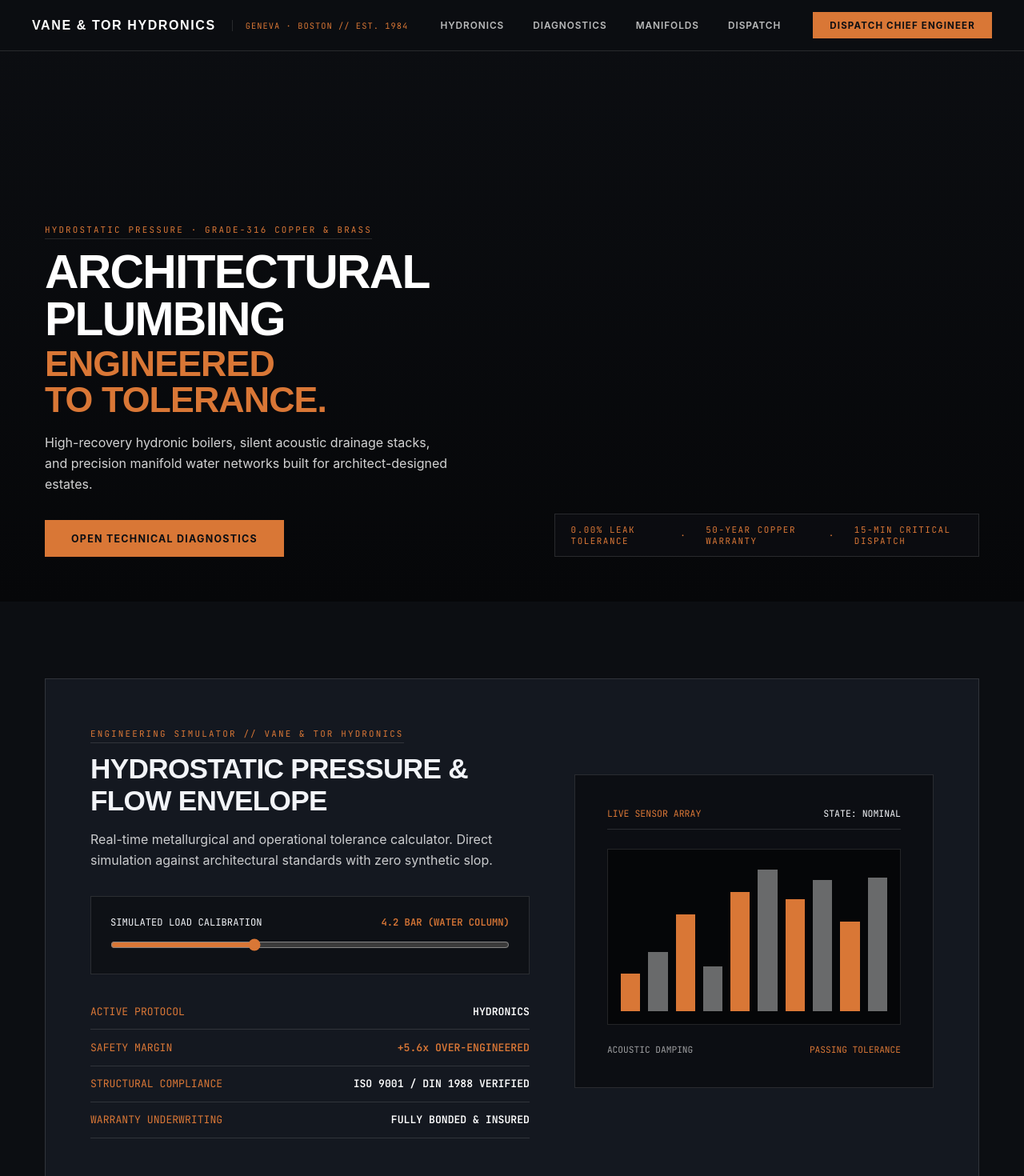
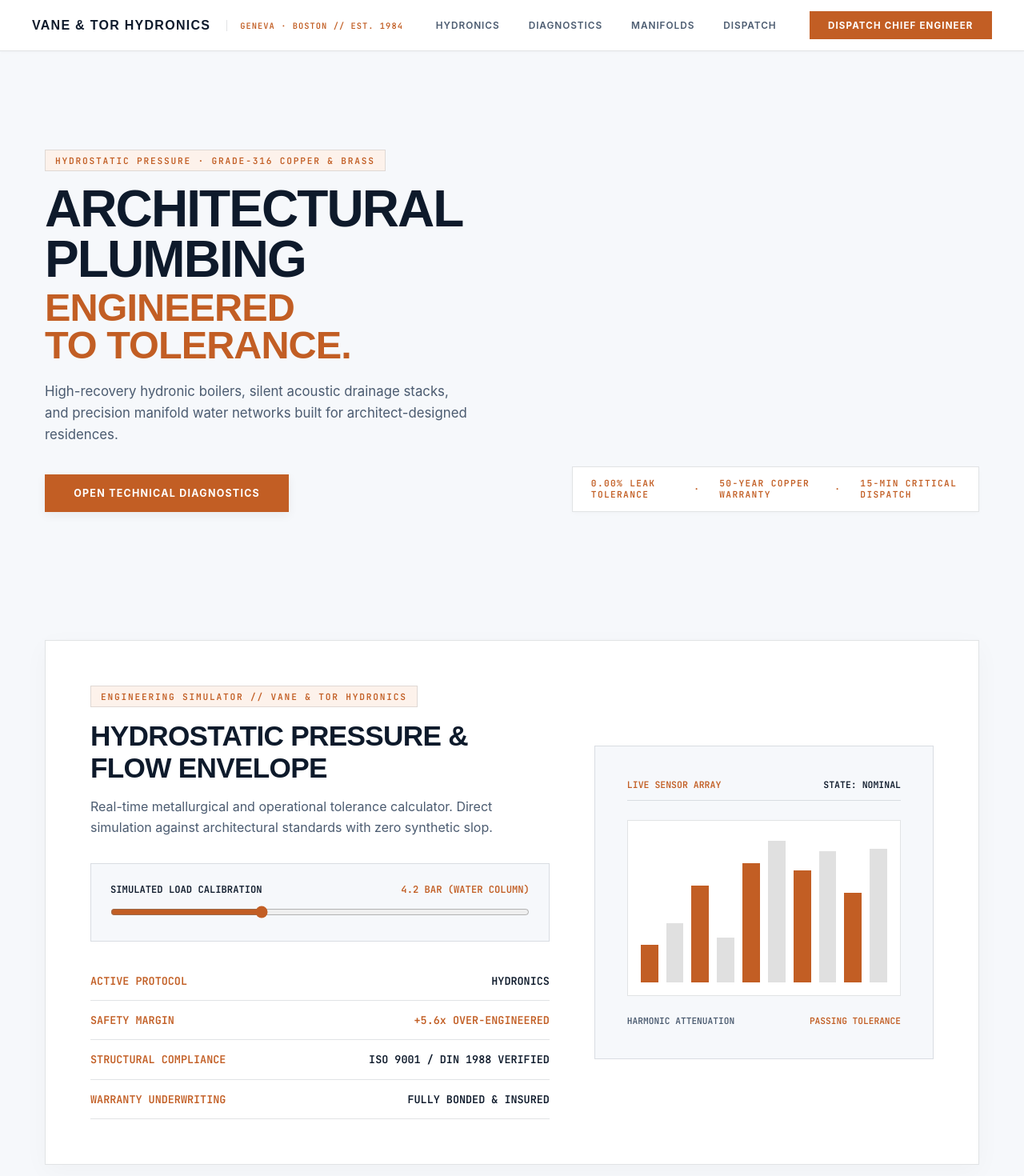
Before and after one commit to clickteig11-byte/vane-hydronics, a React (Vite) app: page / in a window 1280 px wide. Shown: the top 1470 px of the page at 80% size. Built offline with nearby package versions, Linux system fonts and the light colour scheme; a web font is replaced by a local one.

Commit message:
feat: convert Vane & Tor Hydronics to pure daylight sanitary light mode

```diff
--- a/src/App.tsx
+++ b/src/App.tsx
@@ -34,7 +34,7 @@ export default function App() {
               ARCHITECTURAL PLUMBING
               <span className="hero-subline">ENGINEERED TO TOLERANCE.</span>
             </h1>
-            <p className="hero-lead">High-recovery hydronic boilers, silent acoustic drainage stacks, and precision manifold water networks built for architect-designed estates.</p>
+            <p className="hero-lead">High-recovery hydronic boilers, silent acoustic drainage stacks, and precision manifold water networks built for architect-designed residences.</p>
             <a href="#workbench" className="editorial-cta-btn">
               Open Technical Diagnostics
             </a>
@@ -55,15 +55,15 @@ export default function App() {
         <div className="lab-grid">
           <div>
             <span className="hero-small-label">ENGINEERING SIMULATOR // VANE & TOR HYDRONICS</span>
-            <h2 style={{ fontFamily: 'var(--font-display)', fontSize: '2.2rem', textTransform: 'uppercase', marginBottom: '1rem', letterSpacing: '-0.02em' }}>
+            <h2 style={{ fontFamily: 'var(--font-display)', fontSize: '2.2rem', textTransform: 'uppercase', marginBottom: '1rem', letterSpacing: '-0.02em', color: 'var(--ink-primary)' }}>
               HYDROSTATIC PRESSURE & FLOW ENVELOPE
             </h2>
-            <p style={{ color: 'rgba(255,255,255,0.78)', lineHeight: 1.6, marginBottom: '2rem' }}>
+            <p style={{ color: 'var(--ink-muted)', lineHeight: 1.6, marginBottom: '2rem' }}>
               Real-time metallurgical and operational tolerance calculator. Direct simulation against architectural standards with zero synthetic slop.
             </p>
 
-            <div style={{ marginBottom: '1.5rem', background: 'rgba(0,0,0,0.3)', padding: '1.5rem', border: '1px solid var(--border-soft)' }}>
-              <label style={{ display: 'flex', justifyContent: 'space-between', fontFamily: 'var(--font-mono)', fontSize: '0.76rem', marginBottom: '0.75rem' }}>
+            <div style={{ marginBottom: '1.5rem', background: 'var(--bg-color)', padding: '1.5rem', border: '1px solid var(--border-soft)' }}>
+              <label style={{ display: 'flex', justifyContent: 'space-between', fontFamily: 'var(--font-mono)', fontSize: '0.76rem', marginBottom: '0.75rem', fontWeight: 600 }}>
                 <span style={{ textTransform: 'uppercase' }}>SIMULATED LOAD CALIBRATION</span>
                 <span style={{ color: 'var(--accent-color)', fontWeight: 700 }}>{metricValue} BAR (WATER COLUMN)</span>
               </label>
@@ -94,19 +94,19 @@ export default function App() {
                 </tr>
                 <tr>
                   <td className="spec-label">WARRANTY UNDERWRITING</td>
-                  <td className="spec-value" style={{ color: '#fff' }}>FULLY BONDED &amp; INSURED</td>
+                  <td className="spec-value">FULLY BONDED &amp; INSURED</td>
                 </tr>
               </tbody>
             </table>
           </div>
 
-          <div style={{ border: '1px solid var(--border-soft)', padding: '2.5rem', background: 'rgba(0, 0, 0, 0.4)' }}>
+          <div style={{ border: '1px solid var(--border-soft)', padding: '2.5rem', background: 'var(--bg-color)' }}>
             <div style={{ display: 'flex', justifyContent: 'space-between', borderBottom: '1px solid var(--border-soft)', paddingBottom: '0.75rem', marginBottom: '1.5rem' }}>
-              <span style={{ fontFamily: 'var(--font-mono)', fontSize: '0.72rem', color: 'var(--accent-color)' }}>LIVE SENSOR ARRAY</span>
-              <span style={{ fontFamily: 'var(--font-mono)', fontSize: '0.72rem' }}>STATE: NOMINAL</span>
+              <span style={{ fontFamily: 'var(--font-mono)', fontSize: '0.72rem', color: 'var(--accent-color)', fontWeight: 700 }}>LIVE SENSOR ARRAY</span>
+              <span style={{ fontFamily: 'var(--font-mono)', fontSize: '0.72rem', fontWeight: 600 }}>STATE: NOMINAL</span>
             </div>
 
-            <div style={{ height: '220px', display: 'flex', alignItems: 'flex-end', gap: '10px', background: 'rgba(0,0,0,0.6)', padding: '1rem', border: '1px solid var(--border-soft)' }}>
+            <div style={{ height: '220px', display: 'flex', alignItems: 'flex-end', gap: '10px', background: 'var(--surface-color)', padding: '1rem', border: '1px solid var(--border-soft)' }}>
               {[25, 40, 65, 30, 80, 95, 75, 88, 60, 90].map((base, idx) => {
                 const height = Math.min(100, Math.round((base * Number(metricValue)) / 4.2));
                 return (
@@ -115,7 +115,7 @@ export default function App() {
                     style={{
                       flex: 1,
                       height: `${height}%`,
-                      background: idx % 2 === 0 ? 'var(--accent-color)' : 'rgba(255,255,255,0.4)',
+                      background: idx % 2 === 0 ? 'var(--accent-color)' : 'rgba(0,0,0,0.12)',
                       transition: 'height 0.2s ease'
                     }}
                   />
@@ -123,8 +123,8 @@ export default function App() {
               })}
             </div>
 
-            <div style={{ marginTop: '1.5rem', display: 'flex', justifyContent: 'space-between', fontFamily: 'var(--font-mono)', fontSize: '0.7rem', color: 'rgba(255,255,255,0.6)' }}>
-              <span>ACOUSTIC DAMPING</span>
+            <div style={{ marginTop: '1.5rem', display: 'flex', justifyContent: 'space-between', fontFamily: 'var(--font-mono)', fontSize: '0.7rem', color: 'var(--ink-muted)', fontWeight: 600 }}>
+              <span>HARMONIC ATTENUATION</span>
               <span style={{ color: 'var(--accent-color)' }}>PASSING TOLERANCE</span>
             </div>
           </div>
@@ -133,10 +133,10 @@ export default function App() {
 
       {/* DISPATCH MATRIX */}
       <footer id="dispatch" style={{ borderTop: '1px solid var(--border-soft)', padding: '4rem 3.5rem', textAlign: 'center', background: 'var(--surface-color)' }}>
-        <p style={{ fontFamily: 'var(--font-display)', fontSize: '1.5rem', textTransform: 'uppercase', marginBottom: '0.75rem', letterSpacing: '0.04em' }}>
+        <p style={{ fontFamily: 'var(--font-display)', fontSize: '1.5rem', textTransform: 'uppercase', marginBottom: '0.75rem', letterSpacing: '0.04em', color: 'var(--ink-primary)' }}>
           Vane & Tor Hydronics
         </p>
-        <p style={{ fontFamily: 'var(--font-mono)', fontSize: '0.74rem', color: 'var(--accent-color)', letterSpacing: '0.12em', textTransform: 'uppercase', marginBottom: '1.5rem' }}>
+        <p style={{ fontFamily: 'var(--font-mono)', fontSize: '0.74rem', color: 'var(--accent-color)', letterSpacing: '0.12em', textTransform: 'uppercase', marginBottom: '1.5rem', fontWeight: 600 }}>
           GENEVA · BOSTON // EST. 1984 · LICENSED ARCHITECTURAL CONTRACTOR
         </p>
         <div style={{ display: 'inline-flex', gap: '1.5rem' }}>
--- a/src/index.css
+++ b/src/index.css
@@ -1,9 +1,11 @@
 :root {
-  --bg-color: #0c0e12;
-  --surface-color: #141820;
-  --accent-color: #d97736;
-  --ink-primary: #f2f4f8;
-  --border-soft: rgba(255, 255, 255, 0.12);
+  --bg-color: #f6f8fb;
+  --surface-color: #ffffff;
+  --accent-color: #c25e24;
+  --accent-light: #fdf2eb;
+  --ink-primary: #0e1a2b;
+  --ink-muted: #4b5b70;
+  --border-soft: rgba(14, 26, 43, 0.12);
   --font-display: 'Clash Display', sans-serif;
   --font-sans: 'Cabinet Grotesk', -apple-system, sans-serif;
   --font-mono: 'JetBrains Mono', monospace;
@@ -41,10 +43,11 @@ body {
   align-items: center;
   justify-content: space-between;
   padding: 0 2.5rem;
-  background: rgba(12, 14, 18, 0.88);
+  background: rgba(255, 255, 255, 0.92);
   backdrop-filter: blur(20px);
   -webkit-backdrop-filter: blur(20px);
   border-bottom: 1px solid var(--border-soft);
+  box-shadow: 0 1px 3px rgba(0,0,0,0.03);
 }
 
 .edge-brand-lockup {
@@ -54,12 +57,12 @@ body {
 }
 
 .edge-brand {
-  color: #ffffff;
+  color: var(--ink-primary);
   text-decoration: none;
   font-family: var(--font-display);
   font-size: 1rem;
-  font-weight: 700;
-  letter-spacing: 0.1em;
+  font-weight: 800;
+  letter-spacing: 0.08em;
   text-transform: uppercase;
 }
 
@@ -70,6 +73,7 @@ body {
   letter-spacing: 0.1em;
   border-left: 1px solid var(--border-soft);
   padding-left: 1rem;
+  font-weight: 600;
 }
 
 .edge-nav-links {
@@ -79,7 +83,7 @@ body {
 }
 
 .edge-nav-links a {
-  color: rgba(255, 255, 255, 0.72);
+  color: var(--ink-muted);
   text-decoration: none;
   font-family: var(--font-sans);
   font-size: 0.74rem;
@@ -92,7 +96,7 @@ body {
 }
 
 .edge-nav-links a:hover {
-  color: #ffffff;
+  color: var(--ink-primary);
 }
 
 .edge-nav-links a::after {
@@ -101,7 +105,7 @@ body {
   bottom: 0;
   left: 0;
   width: 0;
-  height: 1px;
+  height: 2px;
   background: var(--accent-color);
   transition: width 0.2s ease;
 }
@@ -113,10 +117,10 @@ body {
 .edge-action-btn {
   appearance: none;
   background: var(--accent-color);
-  color: #0c0e12;
+  color: #ffffff;
   border: 1px solid var(--accent-color);
   border-radius: 0;
-  padding: 0.55rem 1.25rem;
+  padding: 0.6rem 1.4rem;
   font-family: var(--font-sans);
   font-size: 0.72rem;
   font-weight: 700;
@@ -128,24 +132,22 @@ body {
 }
 
 .edge-action-btn:hover {
-  background: #ffffff;
-  border-color: #ffffff;
-  color: #0c0e12;
+  background: var(--ink-primary);
+  border-color: var(--ink-primary);
+  color: #ffffff;
 }
 
-/* HERO SECTION (ZERO ITALIC SLOP) */
+/* HERO SECTION (ADAPTIVE LIGHT-MODE ARCHITECTURE) */
 .hero-fullbleed {
   position: relative;
   width: 100vw;
-  height: 94vh;
-  min-height: 680px;
-  overflow: hidden;
+  min-height: 88vh;
   display: flex;
   flex-direction: column;
   justify-content: flex-end;
-  color: #ffffff;
-  padding-top: 64px;
-  background: linear-gradient(180deg, var(--bg-color) 0%, #060709 100%);
+  color: var(--ink-primary);
+  padding-top: 100px;
+  background: var(--bg-color);
 }
 
 .hero-body {
@@ -154,11 +156,11 @@ body {
   max-width: 1400px;
   width: 100%;
   margin: 0 auto;
-  padding: 0 3.5rem 3.5rem;
+  padding: 0 3.5rem 4rem;
   display: flex;
   justify-content: space-between;
   align-items: flex-end;
-  gap: 2.5rem;
+  gap: 3rem;
 }
 
 .hero-copy-stack {
@@ -168,24 +170,25 @@ body {
 .hero-small-label {
   display: inline-block;
   font-family: var(--font-mono);
-  font-size: 0.68rem;
-  letter-spacing: 0.2em;
+  font-size: 0.7rem;
+  letter-spacing: 0.16em;
   text-transform: uppercase;
   color: var(--accent-color);
-  margin-bottom: 0.75rem;
-  font-variant-numeric: tabular-nums;
-  border-bottom: 1px solid var(--border-soft);
-  padding-bottom: 0.25rem;
+  margin-bottom: 1rem;
+  font-weight: 700;
+  background: var(--accent-light);
+  padding: 0.35rem 0.75rem;
+  border: 1px solid var(--border-soft);
 }
 
 .hero-title {
   font-family: var(--font-display);
-  font-size: clamp(2.6rem, 4.6vw, 4.8rem);
-  font-weight: 800;
-  line-height: 1.0;
+  font-size: clamp(2.8rem, 5vw, 5rem);
+  font-weight: 900;
+  line-height: 0.98;
   letter-spacing: -0.03em;
   text-transform: uppercase;
-  color: #ffffff;
+  color: var(--ink-primary);
   margin-bottom: 1.25rem;
   text-wrap: balance;
 }
@@ -196,25 +199,25 @@ body {
   color: var(--accent-color);
   letter-spacing: -0.02em;
   font-size: 0.76em;
-  margin-top: 0.2rem;
+  margin-top: 0.3rem;
 }
 
 .hero-lead {
   font-family: var(--font-sans);
-  font-size: 1rem;
-  line-height: 1.6;
-  color: rgba(255, 255, 255, 0.82);
+  font-size: 1.05rem;
+  line-height: 1.62;
+  color: var(--ink-muted);
   max-width: 50ch;
-  margin-bottom: 2rem;
+  margin-bottom: 2.2rem;
 }
 
 .editorial-cta-btn {
   appearance: none;
   background: var(--accent-color);
-  color: #0c0e12;
+  color: #ffffff;
   border: 1px solid var(--accent-color);
   border-radius: 0;
-  padding: 0.9rem 2rem;
+  padding: 0.95rem 2.2rem;
   font-family: var(--font-sans);
   font-size: 0.78rem;
   font-weight: 700;
@@ -226,12 +229,13 @@ body {
   align-items: center;
   gap: 0.6rem;
   text-decoration: none;
+  box-shadow: 0 4px 12px rgba(0,0,0,0.06);
 }
 
 .editorial-cta-btn:hover {
-  background: #ffffff;
-  border-color: #ffffff;
-  color: #0c0e12;
+  background: var(--ink-primary);
+  border-color: var(--ink-primary);
+  color: #ffffff;
   transform: translateY(-1px);
 }
 
@@ -240,13 +244,15 @@ body {
   align-items: center;
   gap: 1.5rem;
   font-family: var(--font-mono);
-  font-size: 0.68rem;
-  letter-spacing: 0.14em;
+  font-size: 0.7rem;
+  letter-spacing: 0.12em;
   text-transform: uppercase;
   color: var(--accent-color);
-  padding: 0.75rem 1.25rem;
-  background: rgba(12, 14, 18, 0.85);
+  padding: 0.85rem 1.4rem;
+  background: var(--surface-color);
   border: 1px solid var(--border-soft);
+  box-shadow: 0 2px 6px rgba(0,0,0,0.02);
+  font-weight: 600;
 }
 
 /* INTERACTIVE LAB SECTION */
@@ -258,12 +264,13 @@ body {
 
 .lab-grid {
   display: grid;
-  grid-template-columns: 1.1fr 0.9fr;
+  grid-template-columns: 1.15fr 0.85fr;
   gap: 3.5rem;
   align-items: center;
   border: 1px solid var(--border-soft);
   background: var(--surface-color);
   padding: 3.5rem;
+  box-shadow: 0 8px 30px rgba(0,0,0,0.03);
 }
 
 .spec-table {
@@ -277,18 +284,19 @@ body {
 }
 
 .spec-table td {
-  padding: 0.85rem 0;
-  font-size: 0.82rem;
+  padding: 0.95rem 0;
+  font-size: 0.84rem;
 }
 
 .spec-label {
   font-family: var(--font-mono);
   color: var(--accent-color);
+  font-weight: 600;
 }
 
 .spec-value {
   font-family: var(--font-mono);
   text-align: right;
-  font-weight: 600;
-  color: #ffffff;
+  font-weight: 700;
+  color: var(--ink-primary);
 }
```
